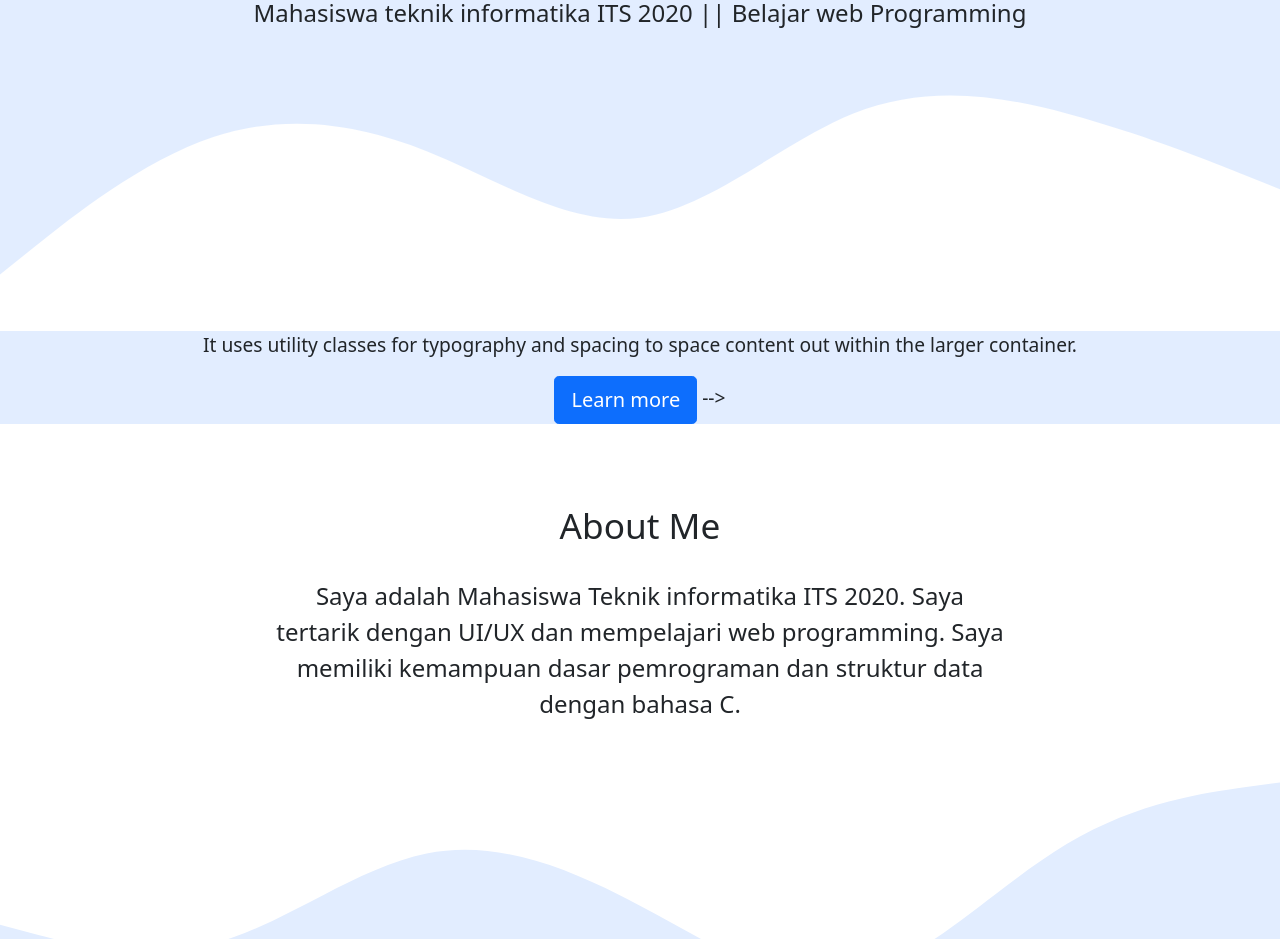
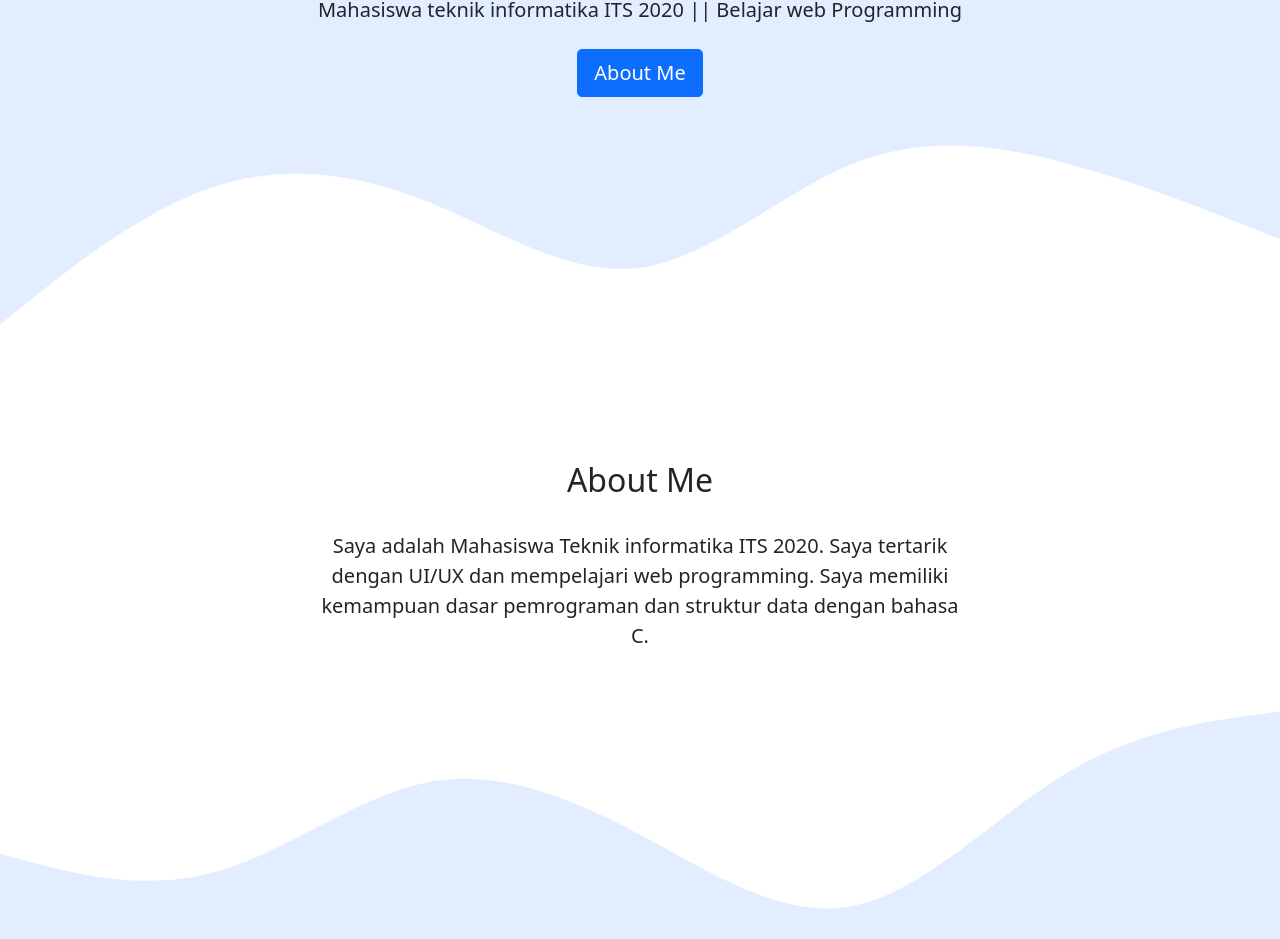
Before and after one commit to luthfiyyah-a/luthfiyyah-a.github.io, a plain HTML site: page index.html in a window 1280 px wide. Shown: the part 377-1316 px from the top of the page. Drawn offline with nearby package versions, Linux system fonts and the light colour scheme.

Commit message:
memperbaiki website, menambah padding pada container

```diff
--- a/index.html
+++ b/index.html
@@ -30,7 +30,7 @@
       <!--  kalau mau custom warna sendiri (bukan dari bootstrap) : -->
       <!-- <nav class="navbar navbar-expand-lg navbar-light" style="background-color: rgb(51, 139, 173)"> -->
       <div class="container">
-        <a class="navbar-brand fw-bold" href="#">Luthfiyyah hanifah amari</a>
+        <a class="navbar-brand" href="#">Luthfiyyah Hanifah Amari</a>
         <button class="navbar-toggler" type="button" data-bs-toggle="collapse" data-bs-target="#navbarNav" aria-controls="navbarNav" aria-expanded="false" aria-label="Toggle navigation">
           <span class="navbar-toggler-icon"></span>
         </button>
@@ -60,7 +60,8 @@
     <section class="jumbotron text-center">
       <img src="img/luthfiyyah.jpg" alt="Luthfiyyah" width="200" class="rounded-circle img-thumbnail" />
       <h1 class="display-4 fw-normal">Halo, Saya Luthfiyyah</h1>
-      <p class="lead fs-4">Mahasiswa teknik informatika ITS 2020 || Belajar web Programming</p>
+      <p class="lead fs-5s">Mahasiswa teknik informatika ITS 2020 || Belajar web Programming</p>
+      <a class="btn btn-primary btn-lg mt-2" href="#about" role="button">About Me</a>
       <!-- untuk membuat gelombang. didapat dari website getwaves.io -->
       <svg xmlns="http://www.w3.org/2000/svg" viewBox="0 0 1440 320">
         <path
@@ -69,9 +70,6 @@
           d="M0,256L40,224C80,192,160,128,240,101.3C320,75,400,85,480,117.3C560,149,640,203,720,192C800,181,880,107,960,74.7C1040,43,1120,53,1200,74.7C1280,96,1360,128,1400,144L1440,160L1440,320L1400,320C1360,320,1280,320,1200,320C1120,320,1040,320,960,320C880,320,800,320,720,320C640,320,560,320,480,320C400,320,320,320,240,320C160,320,80,320,40,320L0,320Z"
         ></path>
       </svg>
-      <!-- <!-- <hr class="my-4" /> -->
-      <p>It uses utility classes for typography and spacing to space content out within the larger container.</p>
-      <a class="btn btn-primary btn-lg" href="#" role="button">Learn more</a> -->
     </section>
     <!-- Akhir Jumbotron -->
 
@@ -84,7 +82,7 @@
             <h2>About Me</h2>
           </div>
         </div>
-        <div class="row justify-content-center fs-4 text-center mb-3">
+        <div class="row justify-content-center fs-5 text-center mb-3">
           <div class="col-md-8">
             <p>
               Saya adalah Mahasiswa Teknik informatika ITS 2020. Saya tertarik dengan UI/UX dan mempelajari web programming. Saya memiliki kemampuan dasar pemrograman dan struktur data dengan bahasa
--- a/style.css
+++ b/style.css
@@ -16,11 +16,16 @@ section {
   padding-top: 5rem;
 }
 
+.container {
+  padding-left: 5rem;
+  padding-right: 5rem;
+}
 .card {
   border-radius: 30px;
   border-style: solid;
   border-color: #fff;
   border-width: 0.5rem;
+  margin: 0.5rem;
 
   overflow: hidden;
 }
@@ -33,11 +38,3 @@ div.card:hover {
 div.card {
   transition: 0.2s;
 }
-
-body {
-  font-size: 1.2rem;
-}
-
-h2 {
-  font-size: 2.2rem;
-}
```
